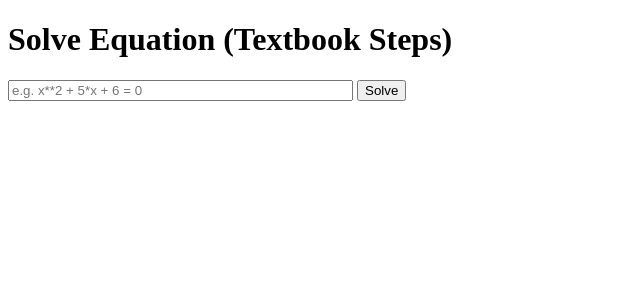
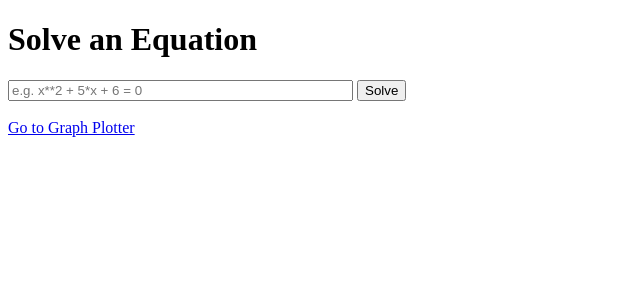
Before and after one commit to Bijush/bijush-math, a Flask app: page / in a window 1280 px wide. Shown: the top 300 px of the page, without its empty margins (0-640 px from the left). Run offline with Flask 3, Linux system fonts and the light colour scheme.

Commit message:
Update index.html

```diff
--- a/templates/index.html
+++ b/templates/index.html
@@ -1,16 +1,17 @@
 <!DOCTYPE html>
 <html>
 <head>
-    <title>Textbook-Style Equation Solver</title>
+    <title>Equation Solver</title>
     <script src="https://polyfill.io/v3/polyfill.min.js?features=es6"></script>
     <script src="https://cdn.jsdelivr.net/npm/mathjax@3/es5/tex-mml-chtml.js"></script>
 </head>
 <body>
-    <h1>Solve Equation (Textbook Steps)</h1>
+    <h1>Solve an Equation</h1>
     <form method="POST">
         <input type="text" name="equation" placeholder="e.g. x**2 + 5*x + 6 = 0" size="40">
         <button type="submit">Solve</button>
     </form>
     <div>{{ result|safe }}</div>
+    <br><a href="/graph">Go to Graph Plotter</a>
 </body>
 </html>
```
